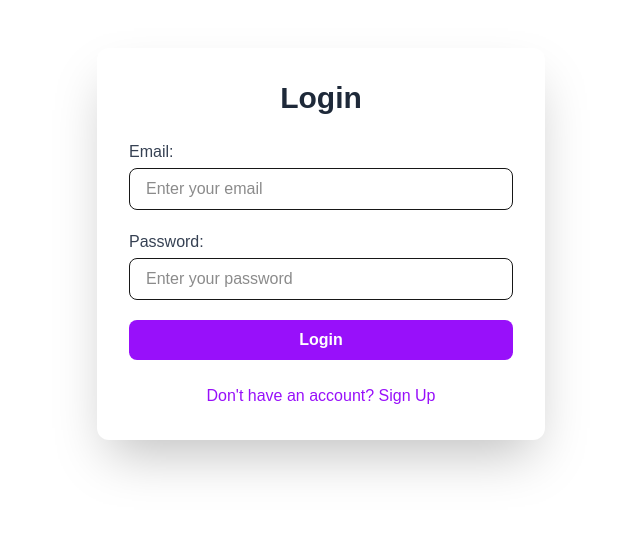
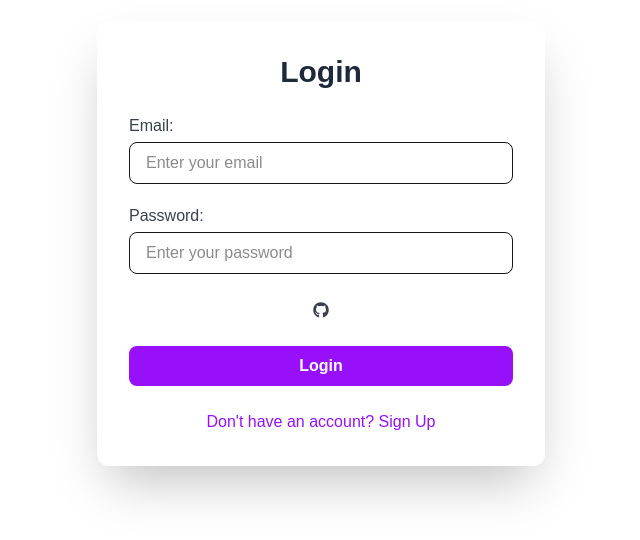
Before and after one commit to ayaosamaramadan/Movies, a Next.js app: page /auth in a window 1280 px wide. Shown: the part 156-696 px from the top of the page, without its empty margins (319-959 px from the left). Built offline with nearby package versions, Linux system fonts and the light colour scheme.

Commit message:
add GitHub authentication

```diff
--- a/package.json
+++ b/package.json
@@ -9,6 +9,7 @@
     "lint": "next lint"
   },
   "dependencies": {
+    "@next-auth/prisma-adapter": "^1.0.7",
     "@prisma/client": "^6.9.0",
     "@reduxjs/toolkit": "^2.8.2",
     "axios": "^1.9.0",
@@ -19,6 +20,7 @@
     "prisma": "^6.9.0",
     "react": "^19.0.0",
     "react-dom": "^19.0.0",
+    "react-icons": "^5.5.0",
     "react-redux": "^9.2.0"
   },
   "devDependencies": {
--- a/src/app/auth/page.tsx
+++ b/src/app/auth/page.tsx
@@ -3,6 +3,8 @@ import React, { useCallback, useState } from "react";
 import axios from "axios";
 import { signIn } from "next-auth/react";
 import { useRouter } from "next/navigation";
+
+import { FaGithub } from "react-icons/fa";
 
 const Auth = () => {
     const router = useRouter();
@@ -97,6 +99,17 @@ const Auth = () => {
                     placeholder="Enter your password"
                 />
                 </div>
+                <div className="flex">
+
+                    <button
+                    onClick={() => signIn("github", { callbackUrl: "/" })}
+                        title="btn"
+                        type="button"
+                        className="cursor-pointer flex-1 bg-white hover:bg-gray-100 text-gray-700 font-semibold py-2 rounded-lg flex items-center justify-center space-x-1 transition duration-200"
+                    >
+                        <FaGithub />
+                    </button>
+                </div>
                 <button
                 type="submit"
                 onClick={isLogin ? login : register}
--- a/src/pages/api/auth/[...nextauth].ts
+++ b/src/pages/api/auth/[...nextauth].ts
@@ -3,8 +3,18 @@ import Credentials from "next-auth/providers/credentials";
 import { compare } from "bcrypt";
 import prismadb from "@/lib/prismadb"
 
+import GithubProvider from "next-auth/providers/github";
+import {PrismaAdapter } from "@next-auth/prisma-adapter";
+
+
 export default NextAuth({
   providers: [
+
+    GithubProvider({
+      clientId: process.env.GITHUB_ID || "",
+      clientSecret: process.env.GITHUB_SECRET || "",
+    }),
+
     Credentials({
       id: "credentials",
       name: "Credentials",
@@ -52,4 +62,5 @@ export default NextAuth({
     secret: process.env.NEXTAUTH_JWT_SECRET,
   },
   secret: process.env.NEXTAUTH_SECRET,
+  adapter: PrismaAdapter(prismadb),
 });
```
Also changed, not shown: 1 other file (tests, documents, lock files or other folders).
